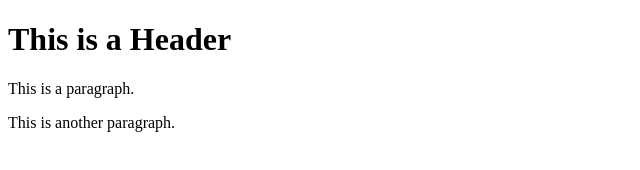
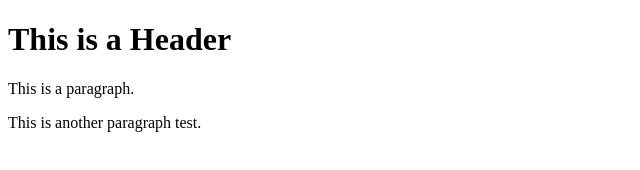
Before and after one commit to smh111976/git-test, a plain HTML site: page index.html in a window 1280 px wide. Shown: the full height of the page, 0-640 px from the left. Drawn offline with Linux system fonts and the light colour scheme.

Commit message:
fourth commit

```diff
--- a/index.html
+++ b/index.html
@@ -11,7 +11,7 @@
 <body>
   <h1>This is a Header</h1>
   <p>This is a paragraph.</p>
-  <p>This is another paragraph.</p>
+  <p>This is another paragraph test.</p>
 </body>
 
 </html>
```
